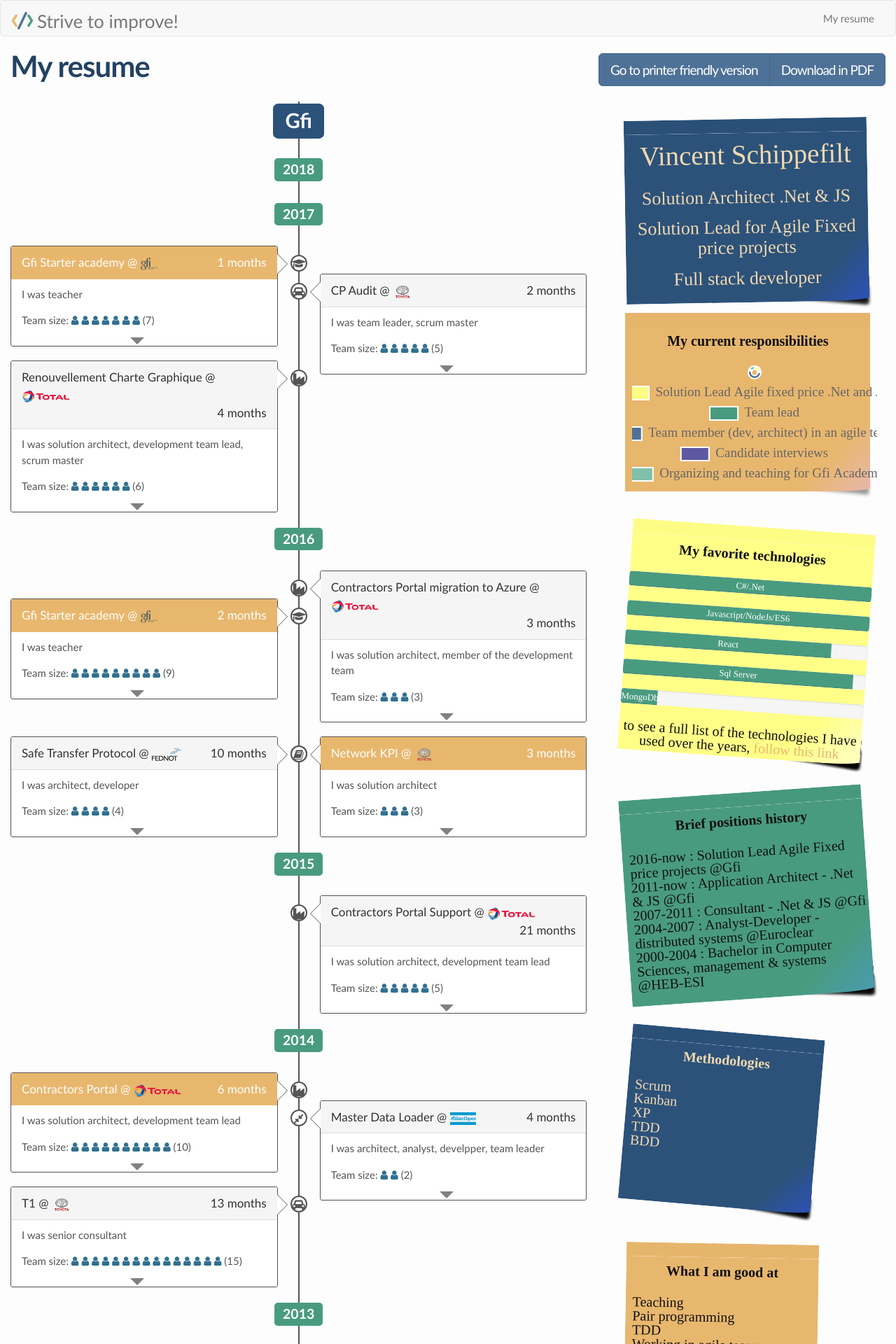
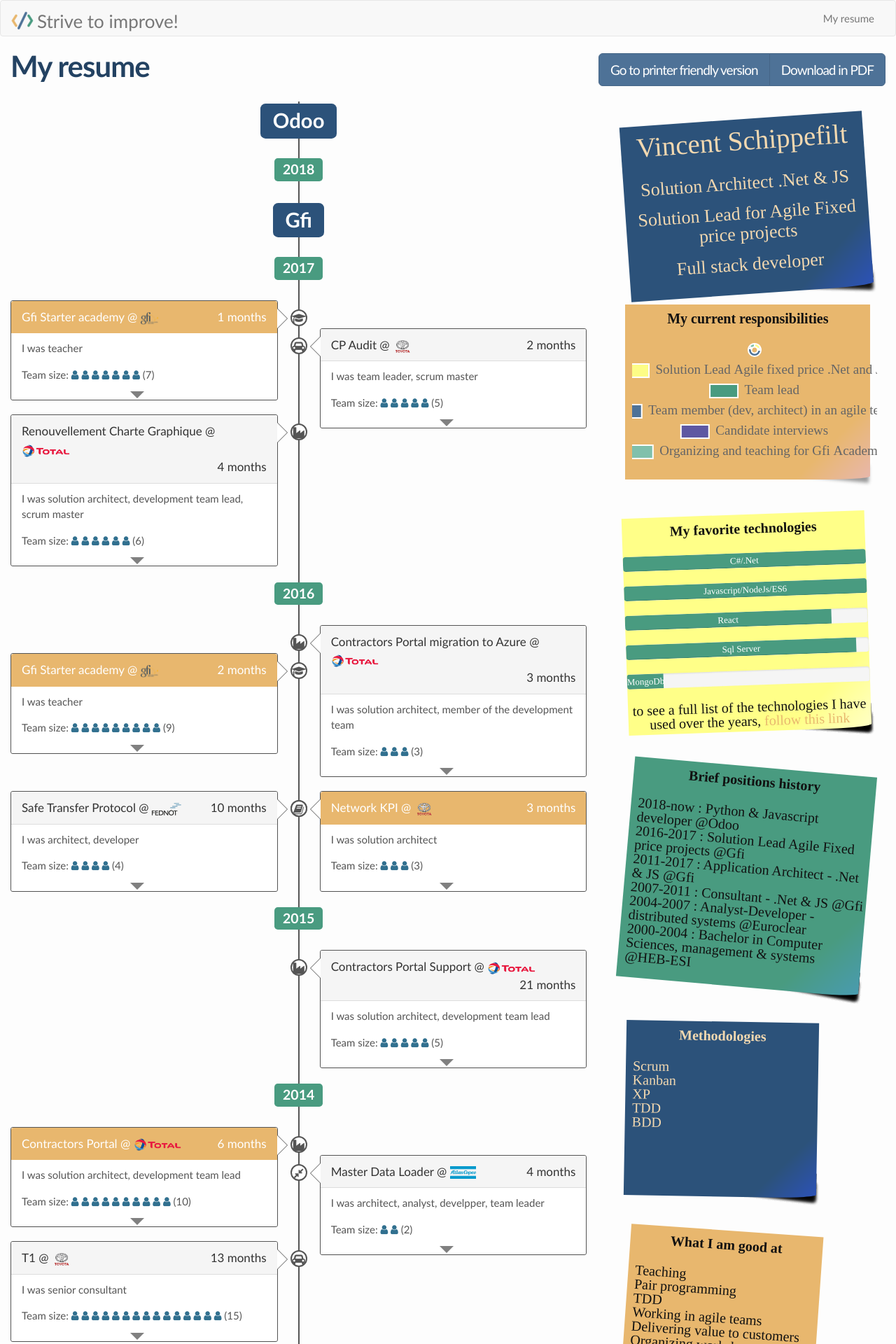
Before and after one commit to VincentSchippefilt/VincentSchippefilt.github.io, a Jekyll site: the page built from cv/index.html, in a window 1280 px wide. Shown: the top 1920 px of the page at 70% size. Built offline with Jekyll 4.4.1, drawn with Linux system fonts in a browser that asks for light colours; nearby versions of some CDN libraries; some web fonts are replaced.

Commit message:
added odoo as employer, remove gfi specific stuff

```diff
--- a/_data/cv.yml
+++ b/_data/cv.yml
@@ -1,8 +1,9 @@
 section:
   - sectionName: Brief positions history
     content:
-    - title: "2016-now : Solution Lead Agile Fixed price projects @Gfi"
-    - title: "2011-now : Application Architect - .Net & JS @Gfi"
+    - title: "2018-now : Python & Javascript developer @Odoo"
+    - title: "2016-2017 : Solution Lead Agile Fixed price projects @Gfi"
+    - title: "2011-2017 : Application Architect - .Net & JS @Gfi"
     - title: "2007-2011 : Consultant - .Net & JS @Gfi"
     - title: "2004-2007 : Analyst-Developer - distributed systems @Euroclear"
     - title: "2000-2004 : Bachelor in Computer Sciences, management & systems @HEB-ESI"
--- a/_data/exp.json
+++ b/_data/exp.json
@@ -1,8 +1,13 @@
 [
+	{"Company": "Odoo",
+	"StartDate": "2018-01-02",
+	"EndDate":"",
+	"Projects":[]
+	},
     {
         "Company": "Gfi",
         "StartDate": "2008-12-01",
-        "EndDate": "",
+        "EndDate": "2017-12-31",
         "Projects": [
             {
                 "Customer": "Gfi",
--- a/_sass/postit.scss
+++ b/_sass/postit.scss
@@ -8,7 +8,7 @@
     padding-top:35px;
     position:relative;
     //border:1px solid #E8E8E8;
-    border-top:20px solid ;
+    //border-top:20px solid ;
     font-family:'Annie Use Your Telescope', cursive;
     font-size: $base-font-size+5px;
     border-bottom-right-radius: 60px 5px;
```
